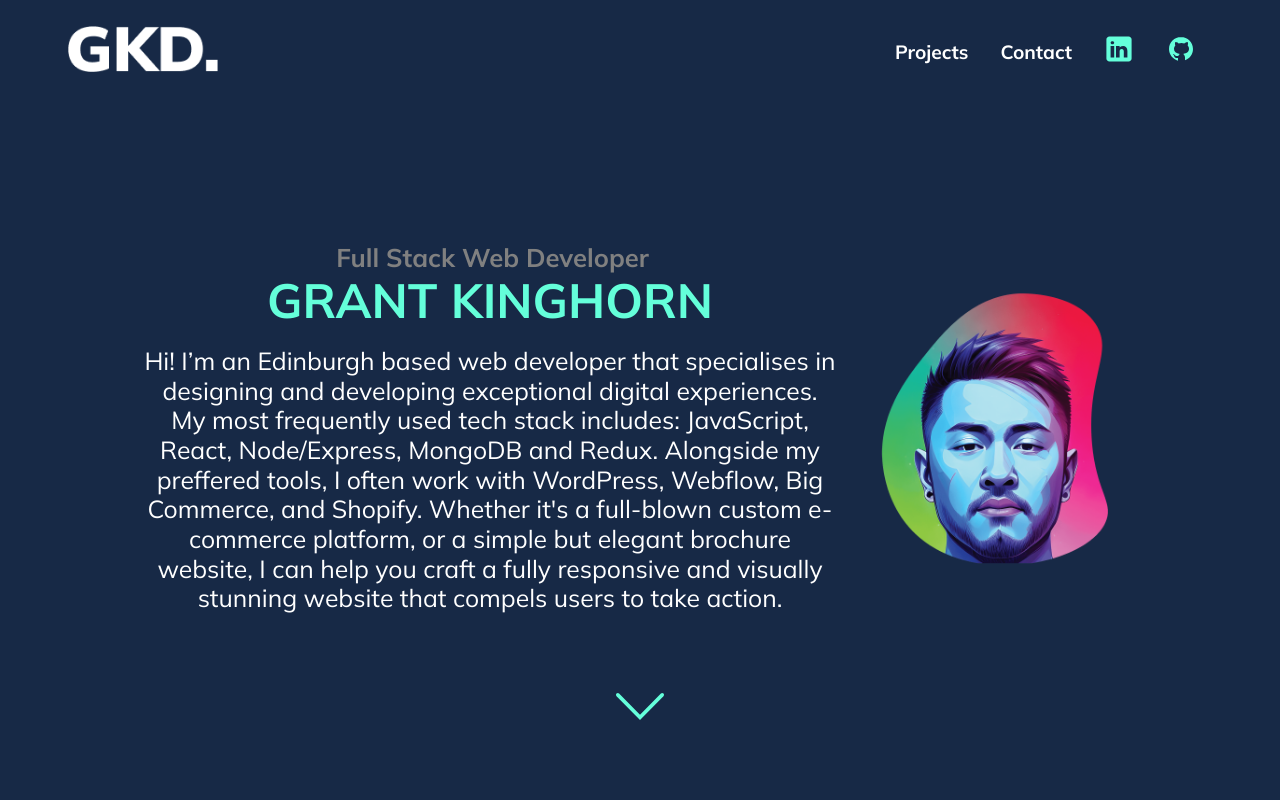
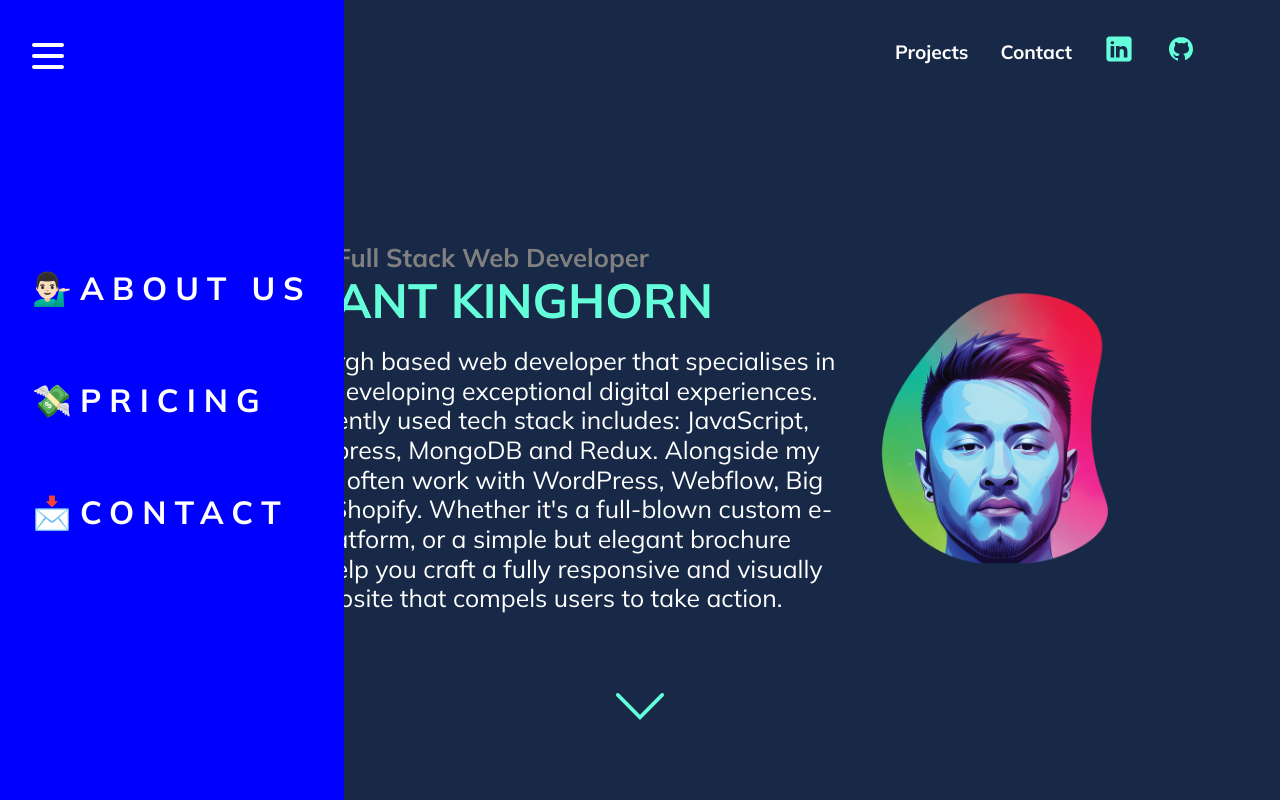
Before and after one commit to gkinghorn3/portfolio-2.0, a React (Vite) app: page / in a window 1280 px wide. Shown: the top 800 px of the page. Built offline with nearby package versions, Linux system fonts and the light colour scheme.

Commit message:
new burger menu built from scratch after react-burger-menu error

```diff
--- a/src/App.jsx
+++ b/src/App.jsx
@@ -1,8 +1,7 @@
-
-
 import Navigation from "./components/Navigation/Navigation.component";
 import Header from "./components/Header/HeaderComponent";
-import Sidebar from "./components/Sidebar/Sidebar"
+import Burger from "./components/Burger/Burger.Component";
+import BurgerMenu from "./components/Burger/BurgerMenu.component";
 import ProjectList from "./components/ProjectList/ProjectList.component";
 import ContactForm from "./components/ContactForm/ContactForm.component";
 
@@ -10,14 +9,17 @@ import "./App.scss";
 
 function App() {
   return (
-    <div id="outer-container">
-      <Sidebar pageWrapId={"page-wrap"} outerContainerId={"outer-container"} />
-      <div id="page-wrap">
+    <div id="page-wrap">
+
         <Navigation />
+
+        <BurgerMenu />
+        <Burger />
+
+
         <Header />
-        <ProjectList id="projects" />
+        <ProjectList />
         <ContactForm />
-      </div>
     </div>
   );
 }
--- /dev/null
+++ b/src/components/Burger/Burger.Component.jsx
@@ -0,0 +1,14 @@
+
+import './Burger.styles.scss';
+
+const Burger = () => {
+    return (
+      <div className='burger-icon'>
+        <div />
+        <div />
+        <div />
+      </div>
+    )
+  }
+
+  export default Burger;
--- /dev/null
+++ b/src/components/Burger/Burger.styles.scss
@@ -0,0 +1,29 @@
+.burger-icon {
+    position: absolute;
+  top: 5%;
+  left: 2rem;
+  display: flex;
+  flex-direction: column;
+  justify-content: space-around;
+  width: 2rem;
+  height: 2rem;
+  background: transparent;
+  border: none;
+  cursor: pointer;
+  padding: 0;
+  z-index: 10;
+
+  &:focus {
+    outline: none;
+  }
+
+  div {
+    width: 2rem;
+    height: 0.25rem;
+    background: white;
+    border-radius: 10px;
+    transition: all 0.3s linear;
+    position: relative;
+    transform-origin: 1px;
+  }
+}
--- /dev/null
+++ b/src/components/Burger/BurgerMenu.component.jsx
@@ -0,0 +1,21 @@
+import './BurgerMenu.styles.scss';
+
+const BurgerMenu = () => {
+    return (
+      <div className='burger-menu'>
+        <a href="/">
+          <span role="img" aria-label="about us">&#x1f481;&#x1f3fb;&#x200d;&#x2642;&#xfe0f;</span>
+          About us
+        </a>
+        <a href="/">
+          <span role="img" aria-label="price">&#x1f4b8;</span>
+          Pricing
+          </a>
+        <a href="/">
+          <span role="img" aria-label="contact">&#x1f4e9;</span>
+          Contact
+          </a>
+      </div>
+    )
+  }
+  export default BurgerMenu;
--- /dev/null
+++ b/src/components/Burger/BurgerMenu.styles.scss
@@ -0,0 +1,39 @@
+.burger-menu {
+    display: flex;
+    flex-direction: column;
+    justify-content: center;
+    background: blue;
+    height: 100vh;
+    text-align: left;
+    padding: 2rem;
+    position: absolute;
+    top: 0;
+    left: 0;
+    transition: transform 0.3s ease-in-out;
+    // transform: translateX(-100%);
+
+    // @media (max-width: 700px) {
+    //   width: 100%;
+    // }
+
+    a {
+      font-size: 2rem;
+      text-transform: uppercase;
+      padding: 2rem 0;
+      font-weight: bold;
+      letter-spacing: 0.5rem;
+      color: white;
+      text-decoration: none;
+      transition: color 0.3s linear;
+
+      @media (max-width: 700px) {
+        font-size: 1.5rem;
+        text-align: center;
+      }
+
+      &:hover {
+        color: red;
+      }
+    }
+
+}
```
